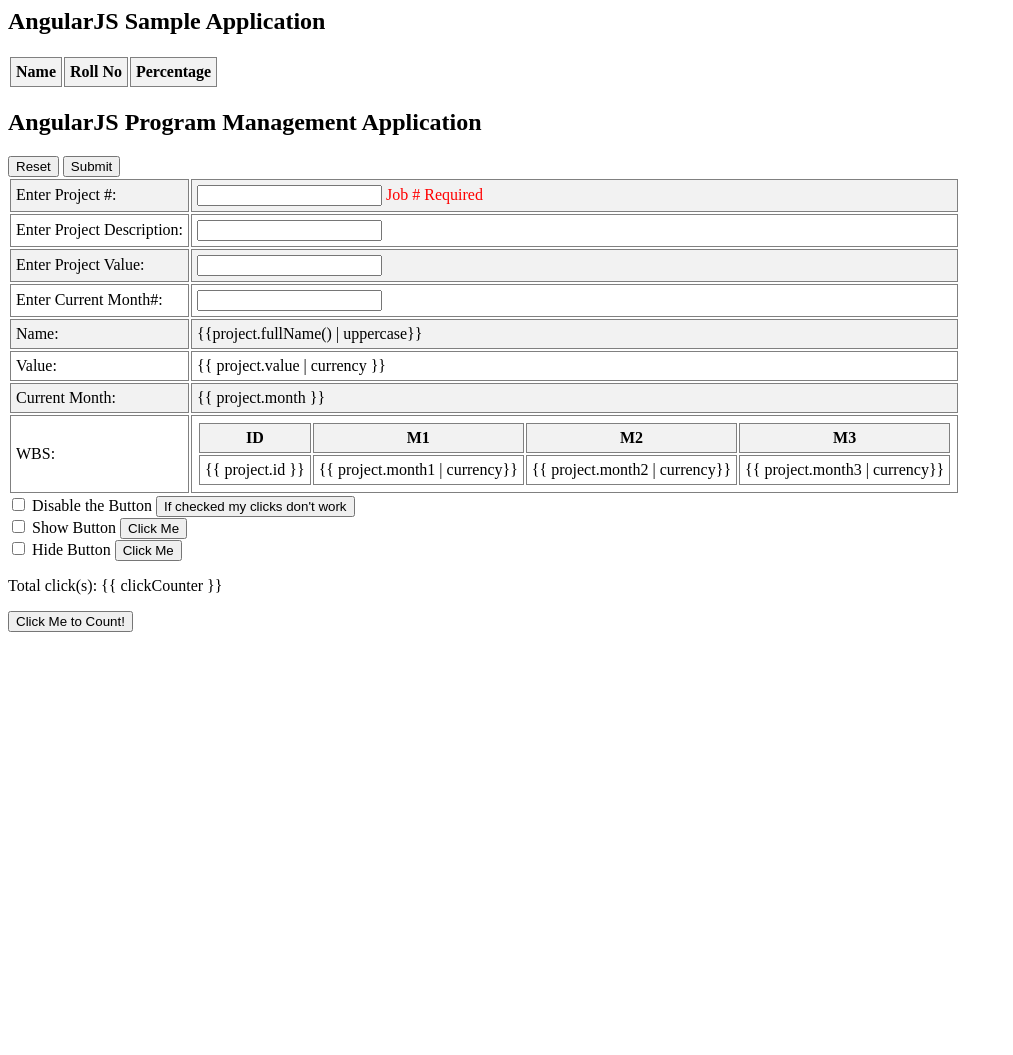
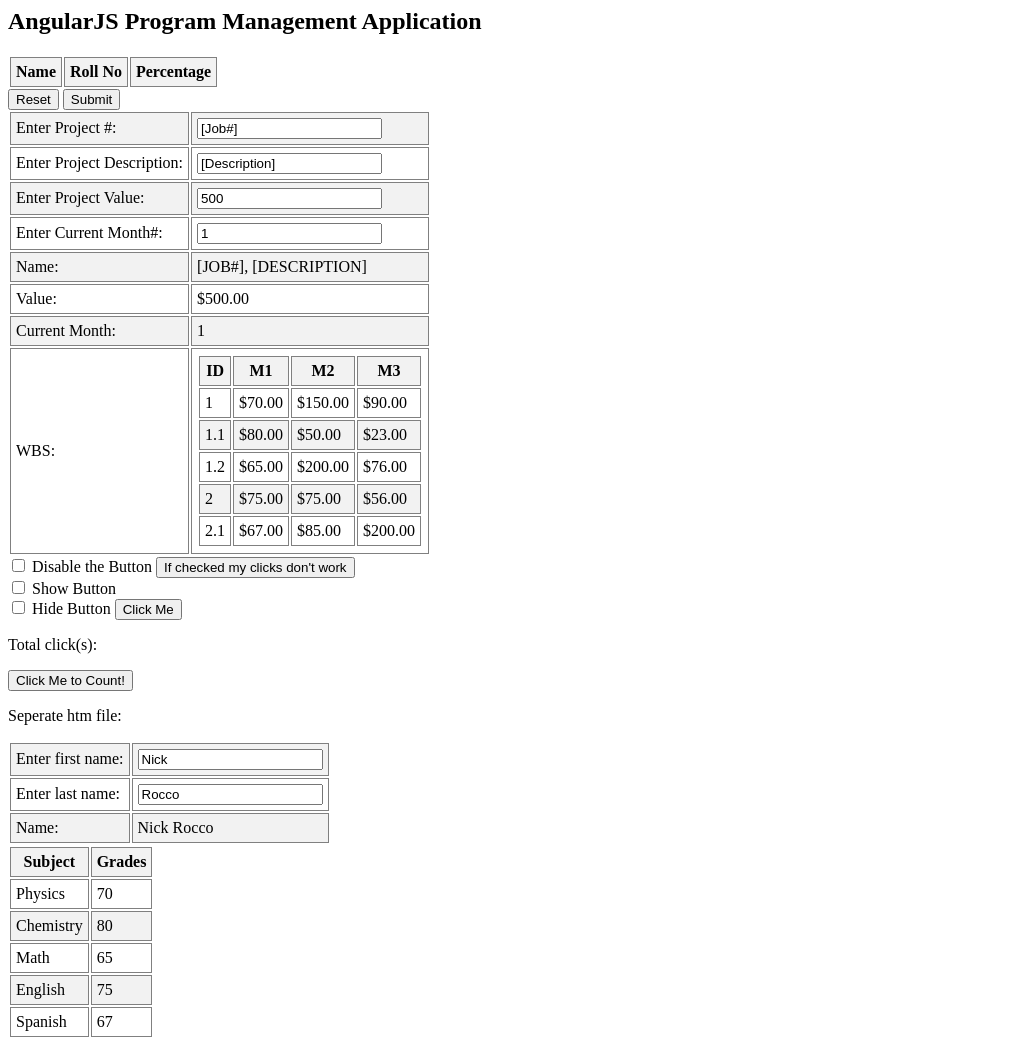
Before and after one commit to nrocco81/nrocco81.github.io, a Jekyll site: the page index.html, which Jekyll copies as it is, in a window 1280 px wide. Shown: the whole page, without its empty margins (0-1013 px from the left). Built offline with Jekyll 4.4.1, drawn with Linux system fonts in a browser that asks for light colours; nearby versions of some CDN libraries; before the commit the page ends 900 px from its top, so only the background shows below that.

Commit message:
Update index.html

```diff
--- a/index.html
+++ b/index.html
@@ -25,10 +25,10 @@
    </head>
    <body>
 
-      <h2>AngularJS Sample Application</h2>
-      <div ng-app = "" ng-controller = "dataController">
+      <h2>AngularJS Program Management Application</h2>
+      <div ng-app = "mainApp" ng-controller = "projectController"> <!--Starts and AngularJS Application-->
 
-         <table>
+          <table>
             <tr>
                <th>Name</th>
                <th>Roll No</th>
@@ -41,7 +41,7 @@
                <td>{{ data.Percentage }}</td>
             </tr>
          </table>
-      </div>
+
 
       <script>
          function dataController($scope,$http) {
@@ -54,8 +54,6 @@
       </script>
       <script src = "http://ajax.googleapis.com/ajax/libs/angularjs/1.2.15/angular.min.js"></script>
 
-      <h2>AngularJS Program Management Application</h2>
-      <div ng-app = "mainApp" ng-controller = "projectController"> <!--Starts and AngularJS Application-->
         <form name = "projectForm" novalidate>
           <button ng-click="reset()">Reset</button> <!--Creates a reset button tied to reset function-->
           <button ng-click="submit()" ng-disabled = "projectForm.jobnumber.$dirty && projectForm.jobnumber.$invalid">Submit</button> <!--Creates a submit button and disables it if invalid input text box jobnumber-->
```
